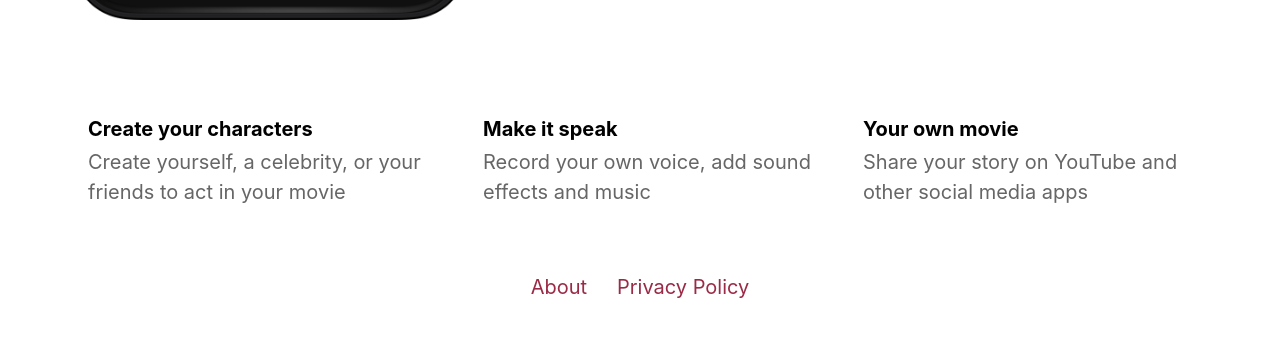
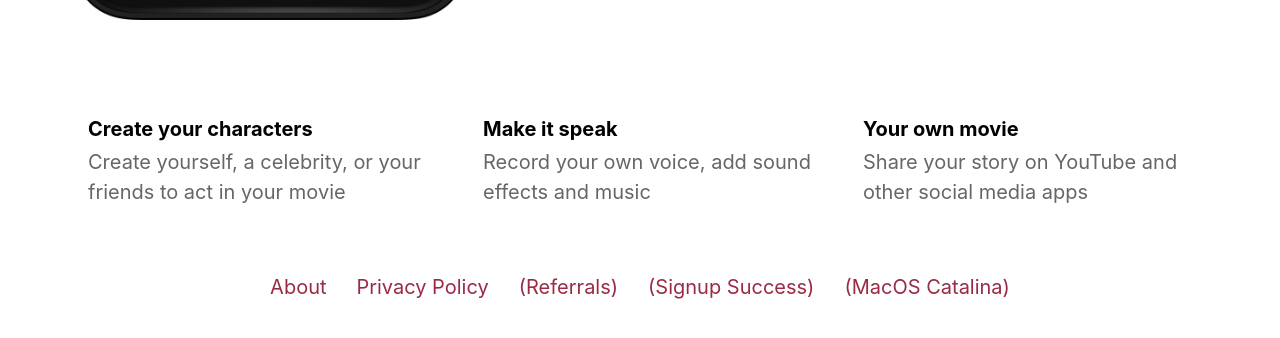
Before and after one commit to goanimateguy/plotagon.github.io, a Jekyll site: the page built from _pages/index.md, in a window 1280 px wide, cut to the strip 965-1332 px from the top of the page. Shown: the top 338 px of the strip. Built offline with Jekyll 4.4.1, drawn with Linux system fonts in a browser that asks for light colours; a script that is not in the unit is left out.

Commit message:
list all pages in footer for easy review

```diff
--- a/_config.yml
+++ b/_config.yml
@@ -16,7 +16,10 @@ links: [
 
 footer_links: [
   { "url": "/about/", "title": "About" },
-  { "url": "/privacypolicy/", "title": "Privacy Policy" }
+  { "url": "/privacypolicy/", "title": "Privacy Policy" },
+  { "url": "/refer/?key=xyz", "title": "(Referrals)" },
+  { "url": "/signup-success/", "title": "(Signup Success)" },
+  { "url": "/studio/plotagon-studio-for-macos-has-been-discontinued/", "title": "(MacOS Catalina)" },
 ]
 
 email_address:
```
